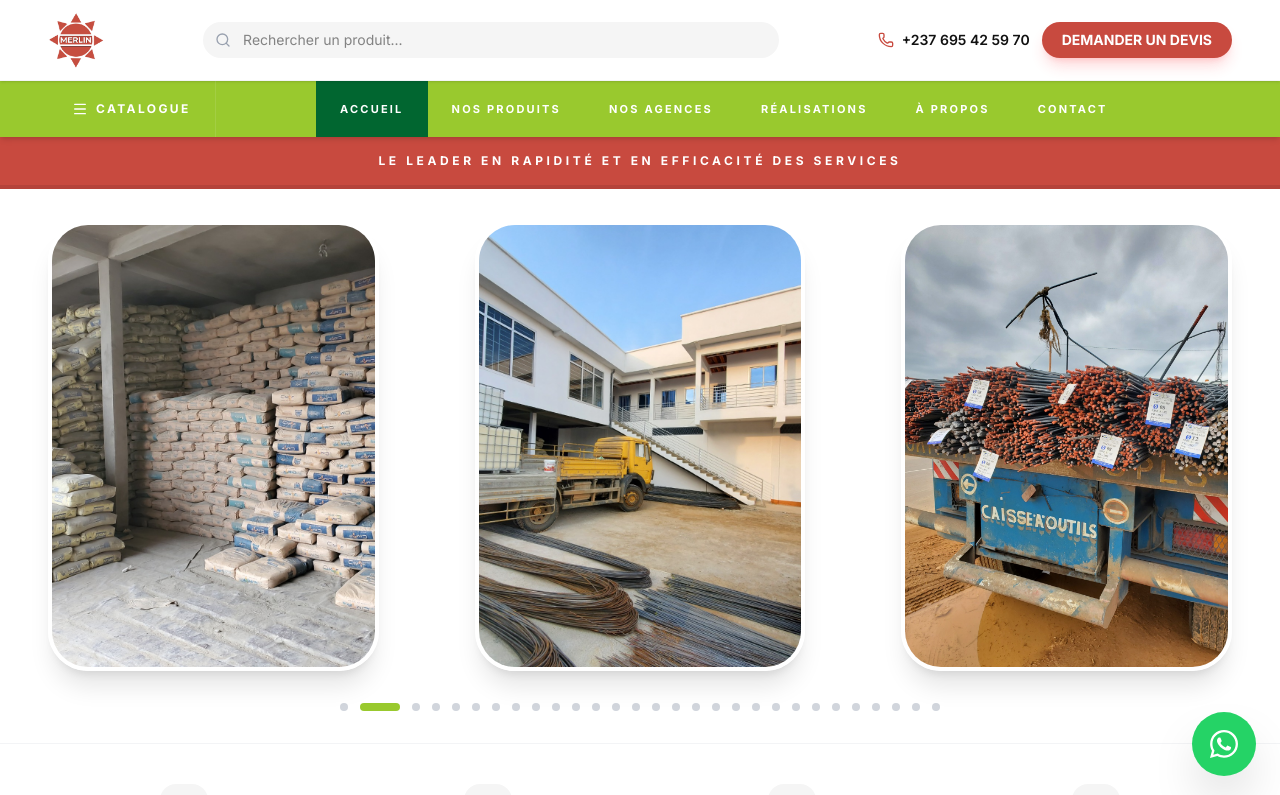
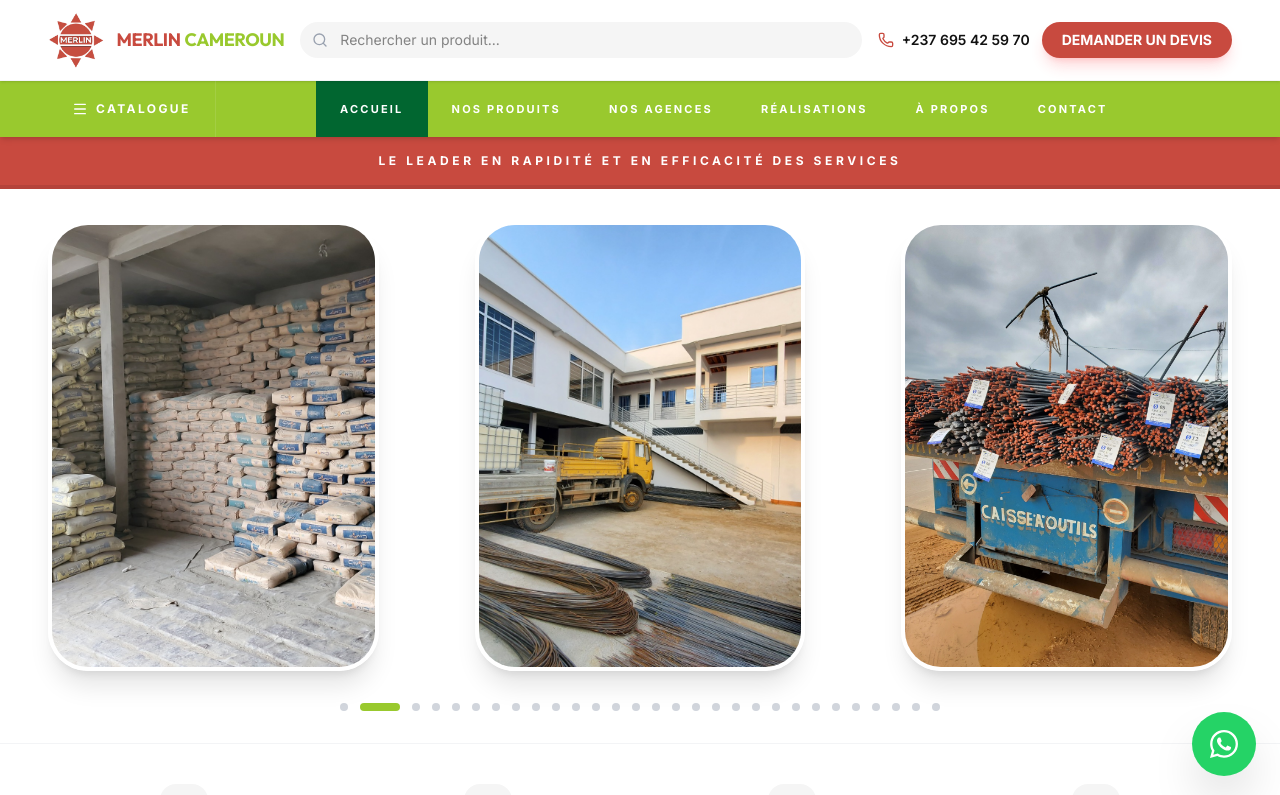
Before and after one commit to lumora-data/merlin, a Next.js app: page / in a window 1280 px wide. Shown: the top 795 px of the page. Built offline with nearby package versions, Linux system fonts and the light colour scheme.

Commit message:
style: show MERLIN CAMEROUN text next to logo in brand colors

```diff
--- a/src/components/Layout.tsx
+++ b/src/components/Layout.tsx
@@ -10,12 +10,16 @@ export const Header = () => {
   return (
     <header className="bg-white border-b border-gray-100 py-3 px-4 sm:px-6 md:px-12 sticky top-0 z-50 shadow-sm">
       <div className="max-w-7xl mx-auto flex items-center justify-between gap-4">
-        <Link href="/" className="shrink-0" aria-label="Accueil">
+        <Link href="/" className="shrink-0 flex items-center gap-2 sm:gap-3" aria-label="Accueil">
           <img
             src="/images/logo.jpg"
             alt="Logo Merlin Cameroun"
             className="h-12 w-auto sm:h-14 object-contain"
           />
+          <div className="flex items-baseline gap-1 leading-none">
+            <span className="text-base sm:text-lg font-black font-outfit tracking-tight text-merlin-red">MERLIN</span>
+            <span className="text-base sm:text-lg font-black font-outfit tracking-tight text-merlin-green">CAMEROUN</span>
+          </div>
         </Link>
 
         <div className="hidden md:flex flex-1 max-w-xl relative">
@@ -148,11 +152,17 @@ export const Footer = () => {
     <footer className="bg-merlin-black text-white pt-16 pb-8">
       <div className="max-w-7xl mx-auto px-6 md:px-12 grid grid-cols-1 md:grid-cols-2 lg:grid-cols-4 gap-12">
         <div className="space-y-6">
-          <img
-            src="/images/logo.jpg"
-            alt="Logo Merlin Cameroun"
-            className="h-16 w-auto object-contain"
-          />
+          <div className="flex items-center gap-3">
+            <img
+              src="/images/logo.jpg"
+              alt="Logo Merlin Cameroun"
+              className="h-16 w-auto object-contain"
+            />
+            <div className="flex items-baseline gap-1 leading-none">
+              <span className="text-xl font-black font-outfit tracking-tight text-merlin-red">MERLIN</span>
+              <span className="text-xl font-black font-outfit tracking-tight text-merlin-green">CAMEROUN</span>
+            </div>
+          </div>
           <p className="text-gray-400 text-sm leading-relaxed">
             MERLIN Cameroun est votre partenaire de confiance à Kribi pour vos projets de construction, logistique et commerce général.
           </p>
```
